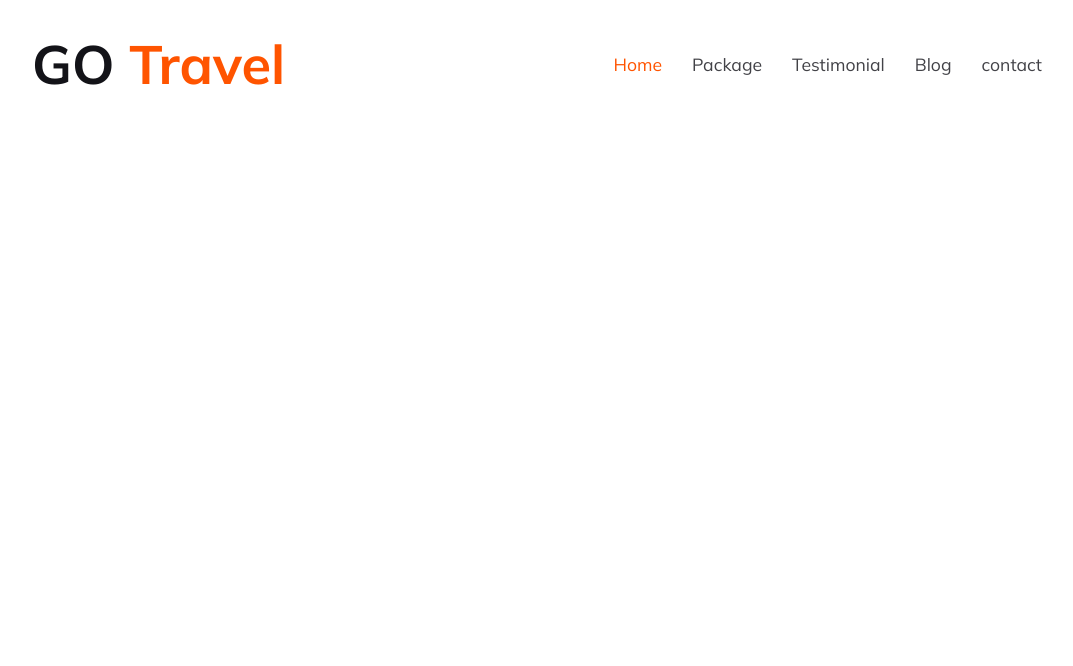
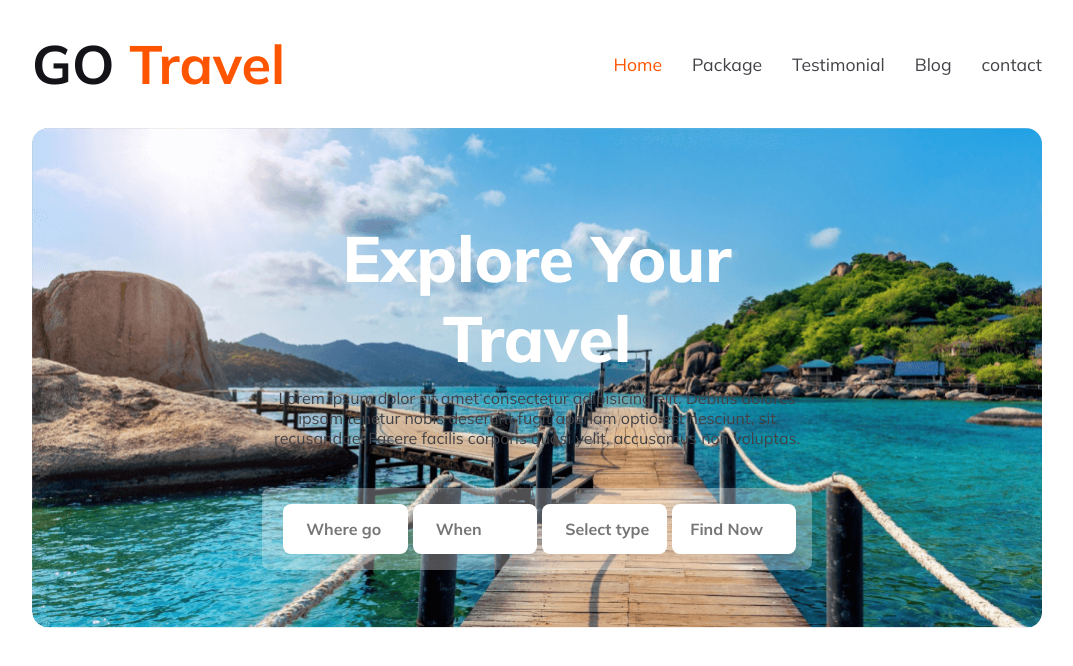
Before and after one commit to Navied-dipu/travel-agency, a plain HTML site: page index.html in a window 1280 px wide. Shown: the whole page, without its empty margins (103-1176 px from the left). Drawn offline with Linux system fonts and the light colour scheme.

Commit message:
hero section

```diff
--- a/index.html
+++ b/index.html
@@ -1,11 +1,13 @@
 <!DOCTYPE html>
 <html lang="en">
+
 <head>
     <meta charset="UTF-8">
     <meta name="viewport" content="width=device-width, initial-scale=1.0">
     <title>Travel Agency</title>
     <link rel="stylesheet" href="style.css">
 </head>
+
 <body class="all">
     <header>
         <nav>
@@ -26,10 +28,27 @@
         </nav>
     </header>
     <main>
+        <!-- hero section -->
+        <div class="hero-section">
+            <!-- <h1>hero option</h1> -->
+            <div class="hero-content">
+                <div class="hero-text">
+                    <h1>Explore Your Travel</h1>
+                    <p>Lorem ipsum dolor sit amet consectetur adipisicing elit. Debitis dolores ipsam tenetur nobis deserunt fugit aperiam optio est nesciunt, sit recusandae! Facere facilis corporis quasi velit, accusamus non voluptas.</p>
+                </div>
 
+                <div class="hero-opt">
+                    <input type="text" placeholder="   Where go">
+                    <input type="text" placeholder="   When">
+                    <input type="text" placeholder="   Select type">
+                  <input type="text"  placeholder="  Find Now">
+                </div>
+            </div>
+        </div>
     </main>
     <footer>
 
     </footer>
 </body>
+
 </html>
--- a/style.css
+++ b/style.css
@@ -1,7 +1,7 @@
 /* font family */
 @import url('https://fonts.googleapis.com/css2?family=Mulish:ital,wght@0,200..1000;1,200..1000&display=swap');
 
-*{
+* {
     margin: 0;
     padding: 0;
     box-sizing: border-box;
@@ -9,36 +9,41 @@
     background-color: #FFF;
 }
 
-:root{
---h1-color:#131318;
---p-color:#424247;
---orange-color:#FF5400;
+:root {
+    --h1-color: #131318;
+    --p-color: #424247;
+    --orange-color: #FF5400;
 }
-.all{
+
+.all {
     margin: 30px 135px;
 
 }
 
 /* header */
-.header{
+.header {
     display: flex;
     align-items: center;
     justify-content: space-between;
 }
+
 .header-logo {
     color: #131318;
     font-size: 2.25rem;
     font-weight: 800;
 }
+
 .header-logo-col {
     color: #FF5400;
 }
-.header-opt ul{
+
+.header-opt ul {
     text-decoration: none;
     display: flex;
     align-items: center;
     justify-content: space-evenly;
 }
+
 .header-opt ul>li {
     display: flex;
     justify-content: space-evenly;
@@ -46,12 +51,82 @@ justify-content: space-evenly;
 
 }
 
-.header-opt ul>li a{
-    color:var(--p-color) ;
+.header-opt ul>li a {
+    color: var(--p-color);
     text-decoration: none;
     font-size: 1.1rem;
     padding-left: 30px;
 }
-.header-opt ul>li>.opt-1{
+
+.header-opt ul>li>.opt-1 {
     color: var(--orange-color);
 }
+
+/* main */
+/* hero section */
+.hero-section {
+    background-image: url(Images/Group\ 13\ \(1\)\ \(1\).png);
+    position: relative;
+    background-size: cover;
+    height: 500px;
+    margin-top: 30px;
+    padding: 40px 130px;
+    border-radius: 16px;
+}
+
+
+
+
+.hero-content,
+.hero-text p,
+h1 {
+    background: transparent;
+
+}
+
+.hero-text {
+    background: transparent;
+    text-align: center;
+}
+
+.hero-text h1 {
+    color: #FFF;
+    font-size: 4rem;
+    font-weight: 800;
+    padding-bottom: 10px;
+}
+
+.hero-text {
+    color: var(--p-color);
+    font-size: 1rem;
+    font-weight: 400;
+}
+
+.hero-content {
+    text-align: center;
+    margin: 50px 100px;
+    display: block;
+
+}
+
+.hero-opt {
+    margin-top: 40px;
+    border-radius: 8px;
+    background: rgba(255, 255, 255, 0.30);
+    padding: 16px;
+    display: flex;
+}
+
+.hero-opt input {
+    width: 100%;
+    height: 50px;
+    border: 0;
+    border-radius: 8px;
+    background: #FFF;
+    text-align: left;
+    padding-left: 10px;
+    margin-left: 5px;
+    color: var(--p-color);
+    font-size: 1rem;
+    font-weight: 700;
+}
```
Lines whose indentation alone changed are shown as unchanged.
